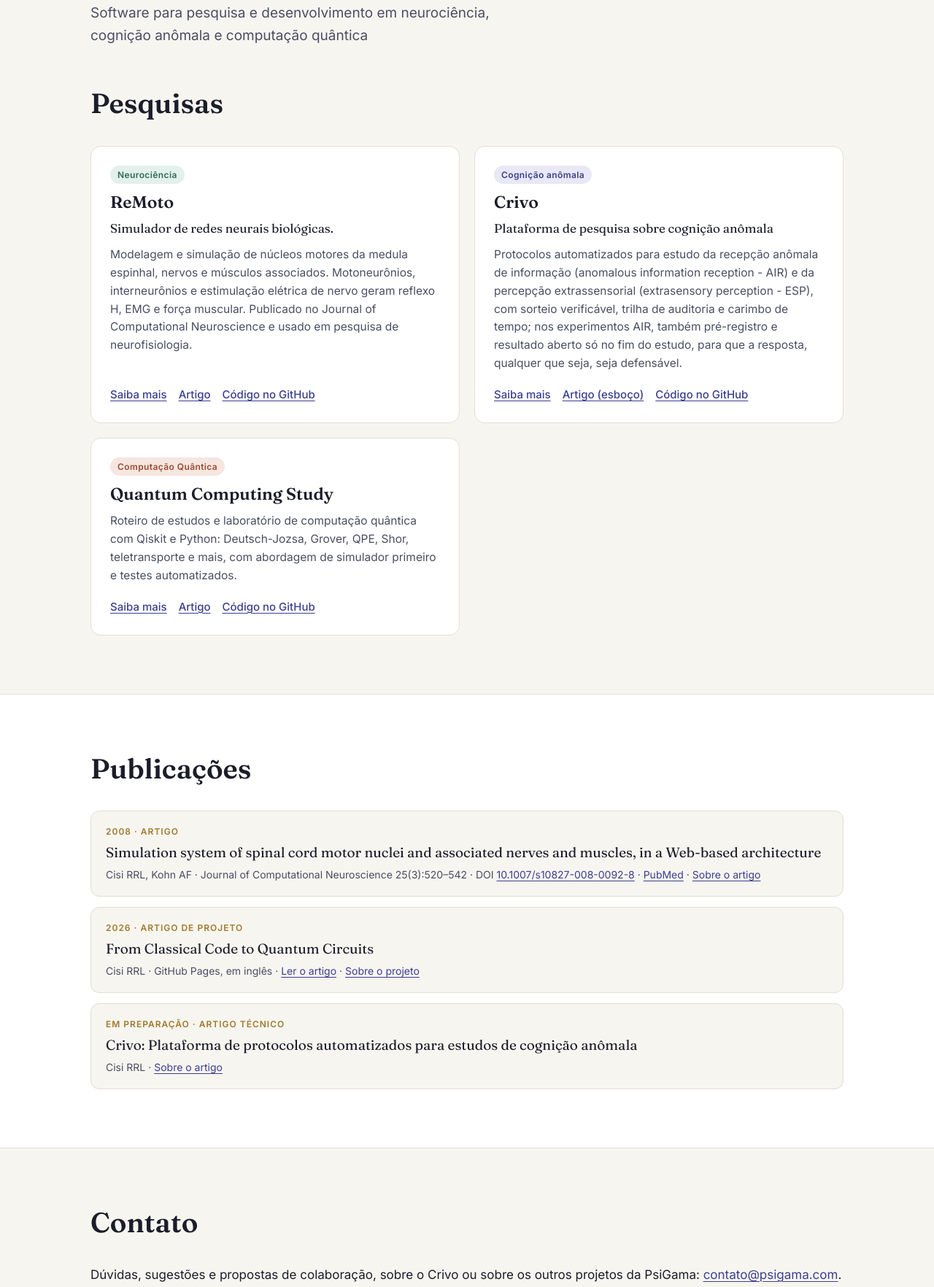
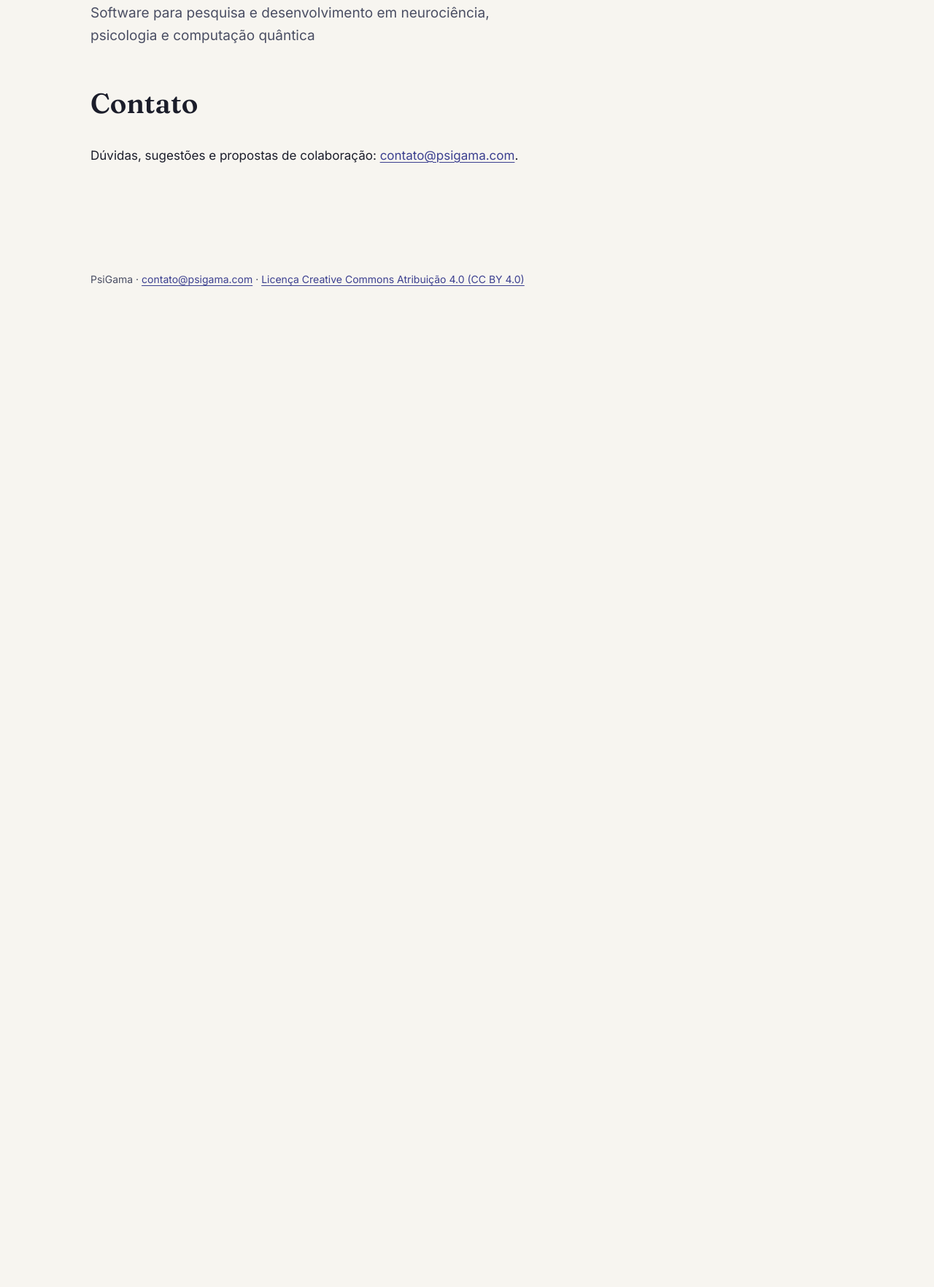
Before and after one commit to psigama/psigama, a plain HTML site: page index.html in a window 1280 px wide. Shown: the part 397-2161 px from the top of the page at 73% size. After the commit the page ends 839 px from the top, so only its background shows below. Drawn offline with Linux system fonts and the light colour scheme.

Commit message:
docs: delimita a homepage

```diff
--- a/index.html
+++ b/index.html
@@ -30,11 +30,6 @@
         </svg>
         <span>PsiGama</span>
       </a>
-      <nav class="links" aria-label="Seções">
-        <a href="#pesquisas">Pesquisas</a>
-        <a href="#publicacoes">Publicações</a>
-        <a href="#contato">Contato</a>
-      </nav>
     </div>
   </header>
 
@@ -44,96 +39,8 @@
         <div>
           <p class="eyebrow">PsiGama | Tecnologia da Informação</p>
           <h1>Ferramentas de código aberto para estudos acadêmicos.</h1>
-          <p class="lead">Software para pesquisa e desenvolvimento em neurociência, cognição anômala e computação
-            quântica</p>
+          <p class="lead">Software para pesquisa e desenvolvimento em neurociência, psicologia e computação quântica</p>
         </div>
-      </div>
-    </section>
-
-    <section class="block" id="pesquisas">
-      <div class="wrap">
-        <div class="section-head">
-          <h2>Pesquisas</h2>
-        </div>
-        <div class="grid two">
-          <article class="card">
-            <span class="tag legacy">Neurociência</span>
-            <h3>ReMoto</h3>
-            <p class="subtitle">Simulador de redes neurais biológicas.</p>
-            <p>Modelagem e simulação de núcleos motores da medula espinhal, nervos e músculos associados. Motoneurônios,
-              interneurônios e estimulação elétrica de nervo geram reflexo H,
-              EMG e força muscular. Publicado no Journal of Computational Neuroscience e usado em pesquisa de
-              neurofisiologia.</p>
-            <div class="actions">
-              <a href="remoto/">Saiba mais</a>
-              <a href="https://doi.org/10.1007/s10827-008-0092-8">Artigo</a>
-              <a href="https://github.com/rogeriocisi/remoto">Código no GitHub</a>
-            </div>
-          </article>
-          <article class="card">
-            <span class="tag">Cognição anômala</span>
-            <h3>Crivo</h3>
-            <p class="subtitle">Plataforma de pesquisa sobre cognição anômala</p>
-            <p>Protocolos automatizados para estudo da recepção anômala de informação (anomalous information reception -
-              AIR) e da percepção extrassensorial (extrasensory perception - ESP), com sorteio verificável,
-              trilha de auditoria e carimbo de tempo; nos experimentos AIR, também pré-registro e resultado aberto só
-              no fim do estudo, para que
-              a resposta, qualquer que seja, seja defensável.</p>
-            <div class="actions">
-              <a href="crivo/">Saiba mais</a>
-              <a href="https://crivo.psigama.com/artigo/">Artigo (esboço)</a>
-              <a href="https://github.com/rogeriocisi/crivo">Código no GitHub</a>
-            </div>
-          </article>
-          <article class="card">
-            <span class="tag study">Computação Quântica</span>
-            <h3>Quantum Computing Study</h3>
-            <p>Roteiro de estudos e laboratório de computação quântica com Qiskit e Python: Deutsch-Jozsa, Grover, QPE,
-              Shor, teletransporte e mais, com abordagem de simulador primeiro e testes automatizados.</p>
-            <div class="actions">
-              <a href="quantum-study/">Saiba mais</a>
-              <a href="https://rogeriocisi.github.io/quantum-computing-study/">Artigo</a>
-              <a href="https://github.com/rogeriocisi/quantum-computing-study">Código no GitHub</a>
-            </div>
-          </article>
-        </div>
-      </div>
-    </section>
-
-    <section class="block alt" id="publicacoes">
-      <div class="wrap">
-        <div class="section-head">
-          <h2>Publicações</h2>
-        </div>
-        <ul class="pubs">
-          <li>
-            <div class="kind">2008 · Artigo</div>
-            <div class="title">Simulation system of spinal cord motor nuclei and associated nerves and muscles, in a
-              Web-based architecture</div>
-            <div class="where">Cisi RRL, Kohn AF
-              · Journal of Computational Neuroscience 25(3):520–542
-              · DOI <a href="https://doi.org/10.1007/s10827-008-0092-8">10.1007/s10827-008-0092-8</a>
-              · <a href="https://pubmed.ncbi.nlm.nih.gov/18506610/">PubMed</a>
-              · <a href="remoto/artigo/">Sobre o artigo</a>
-            </div>
-          </li>
-          <li>
-            <div class="kind">2026 · Artigo de projeto</div>
-            <div class="title">From Classical Code to Quantum Circuits</div>
-            <div class="where">Cisi RRL
-              · GitHub Pages, em inglês
-              · <a href="https://rogeriocisi.github.io/quantum-computing-study/">Ler o artigo</a>
-              · <a href="quantum-study/">Sobre o projeto</a>
-            </div>
-          </li>
-          <li>
-            <div class="kind">Em preparação · Artigo técnico</div>
-            <div class="title">Crivo: Plataforma de protocolos automatizados para estudos de cognição anômala</div>
-            <div class="where">Cisi RRL
-              · <a href="https://crivo.psigama.com/artigo/">Sobre o artigo</a>
-            </div>
-          </li>
-        </ul>
       </div>
     </section>
 
@@ -142,7 +49,7 @@
         <div class="section-head">
           <h2>Contato</h2>
         </div>
-        <p>Dúvidas, sugestões e propostas de colaboração, sobre o Crivo ou sobre os outros projetos da PsiGama:
+        <p>Dúvidas, sugestões e propostas de colaboração:
           <a href="mailto:contato@psigama.com">contato@psigama.com</a>.
         </p>
       </div>
```
